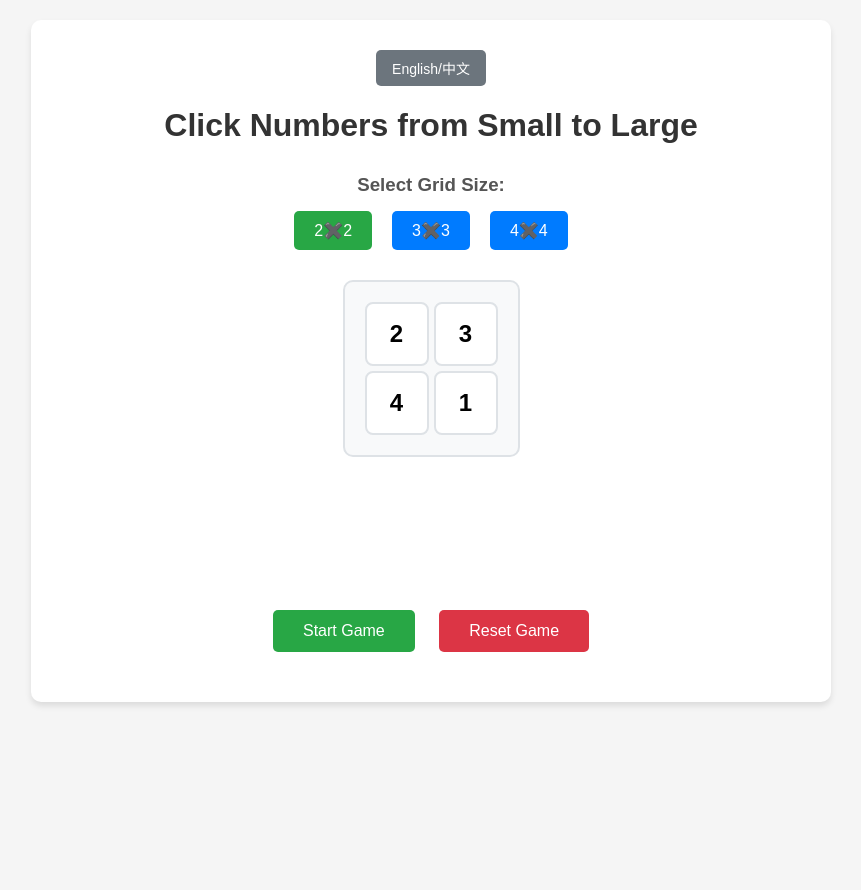
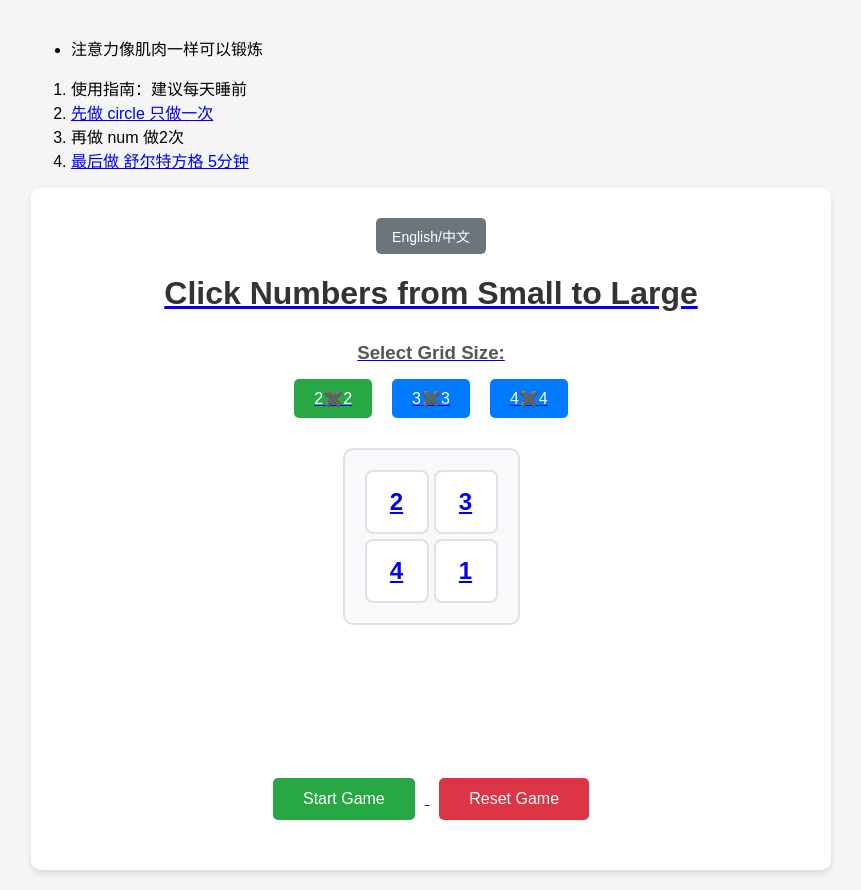
Before and after one commit to vpgle/num, a plain HTML site: page index.html in a window 1280 px wide. Shown: the whole page, without its empty margins (209-1070 px from the left). Before the commit the page ends 800 px from the top, so only its background shows below. Drawn offline with Linux system fonts and the light colour scheme.

Commit message:
Update index.html
添加跳转到舒尔特、交互曲线的链接

```diff
--- a/index.html
+++ b/index.html
@@ -205,6 +205,20 @@
 
       gtag('config', 'G-WVT2G47XTZ');
     </script>
+
+
+
+  <section class="news">
+  <ul>
+        <li>注意力像肌肉一样可以锻炼</li>
+  </ul>
+  <ol>
+        <li>使用指南：建议每天睡前</li>
+        <li><a href="https://circle-woad.vercel.app/"> 先做 circle 只做一次</a></li>
+        <li> 再做 num 做2次</a></li>
+        <li><a href="https://myfriendsandi.xyz"> 最后做 舒尔特方格 5分钟</li>
+  </ol>
+  </section>
 
 
     <div class="container">
```
